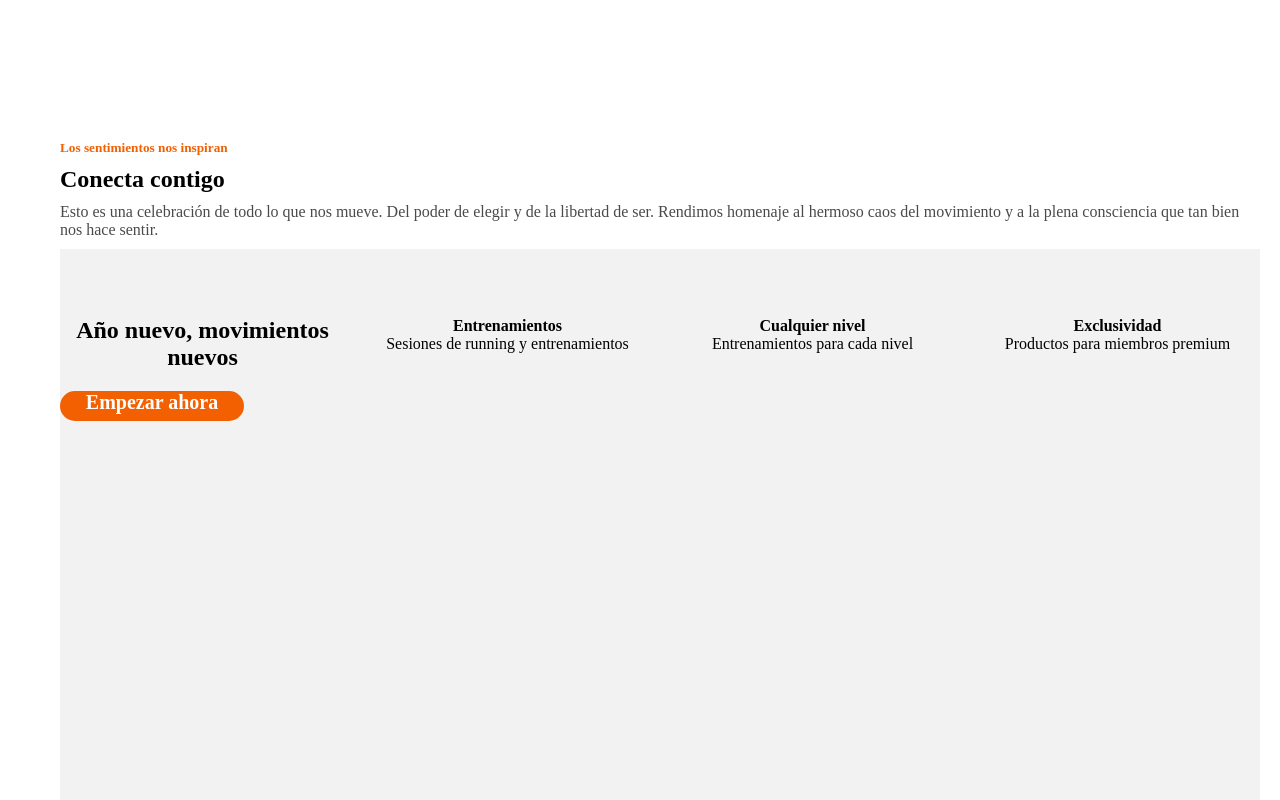
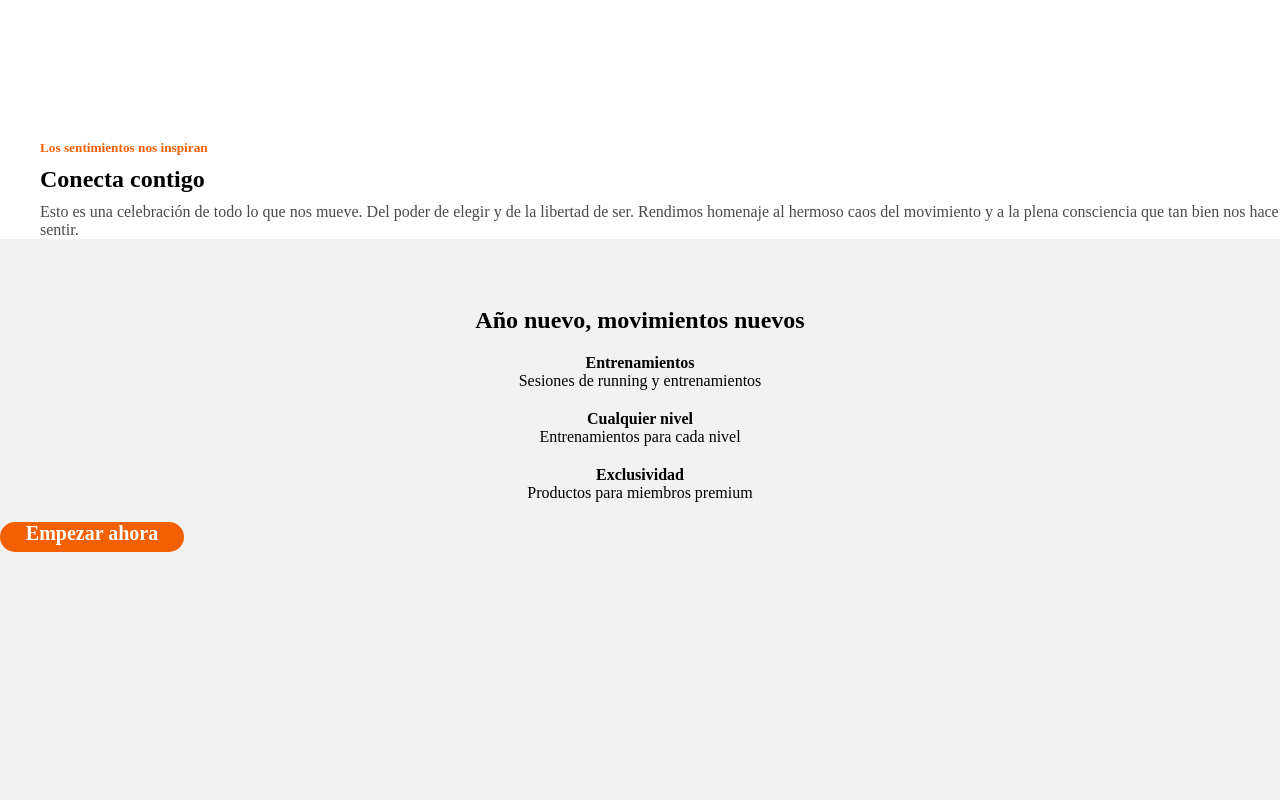
Before and after one commit to Adalab/modulo-1-evaluacion-final-Queralt-Chan, a website built with Vite: page src/index.html in a window 1280 px wide. Shown: the part 680-1480 px from the top of the page. Built offline with nearby package versions, Linux system fonts and the light colour scheme; files whose address does not match are found by name.

Commit message:
mainchanges

```diff
--- a/src/partials/header.html
+++ b/src/partials/header.html
@@ -11,7 +11,7 @@
             </div>
 
             <div class="arrow-button">
-                <a href="./main.html/section2"><img src="./images/ico-scroll-down.svg" alt="arrow"></a>
+                <a href="#section2"><img src="./images/ico-scroll-down.svg" alt="arrow"></a>
             </div>
 
     </div>
--- a/src/partials/main.html
+++ b/src/partials/main.html
@@ -1,4 +1,4 @@
-<main>
+
     <section class="section1">
 
 
@@ -7,7 +7,7 @@
             <h2 class="titlesection1"> Conecta contigo</h2>
             <p class="textsection1"> Esto es una celebración de todo lo que nos mueve. Del poder de elegir y de la libertad de ser. Rendimos homenaje al hermoso caos del movimiento y a la plena consciencia que tan bien nos hace sentir.</p>
 
-
+      </section>
 
 
 
@@ -35,8 +35,3 @@
         </div>
 
        </section>
-
-
-
-
-</main>
--- a/src/scss/layout/_main.scss
+++ b/src/scss/layout/_main.scss
@@ -5,13 +5,10 @@
     display: flex;
     justify-content: center;
     flex-direction: column;
-    padding: 20px;
     padding-top: 20px;
-    margin-left: 40px;
-
-
-
+    // margin-left: 40px;
     gap:10px;
+    padding-left: 40px;
 
     .tip {
         color: #f26002;
@@ -30,7 +27,7 @@
     background-color: #f2f2f2;
     width: 100%;
     display: grid;
-    grid-template-columns: 1fr 1fr 1fr 1fr;
+    grid-template-columns: 1fr;
     justify-content: center;
     text-align: center;
     padding-top: 68px;
```
